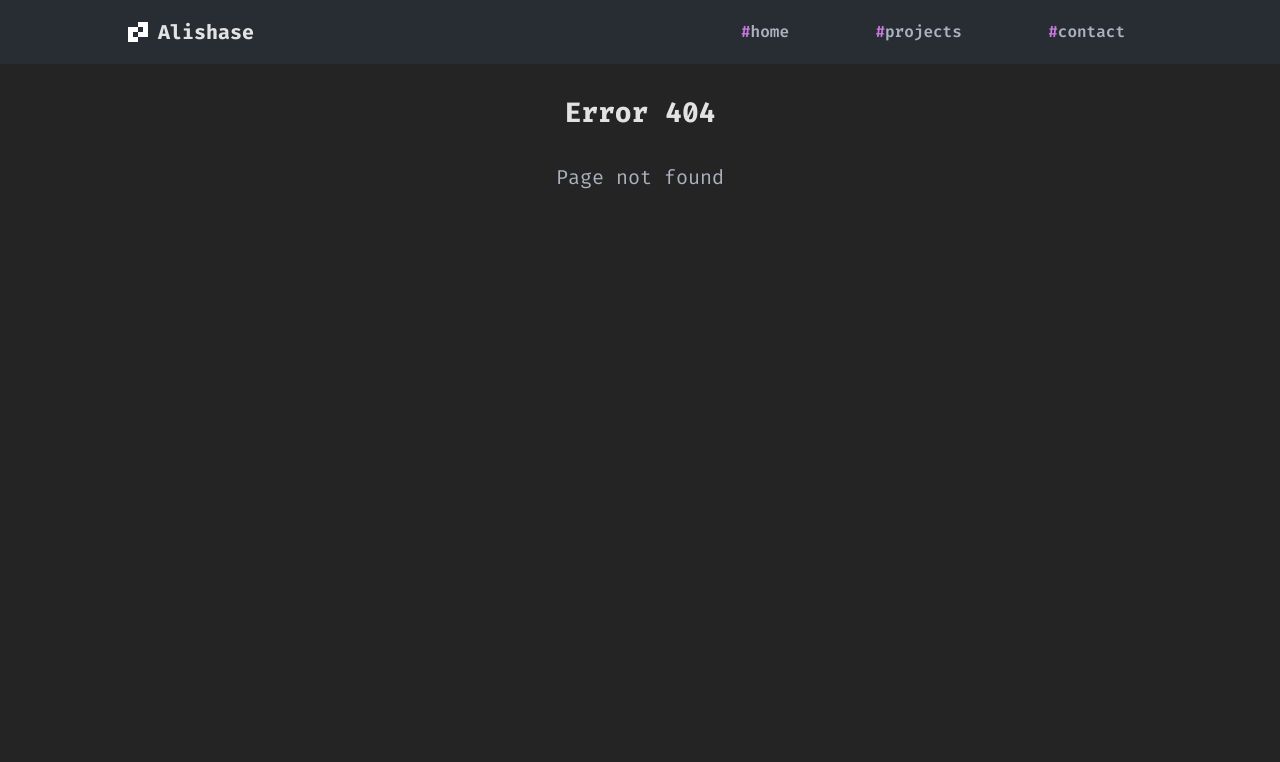
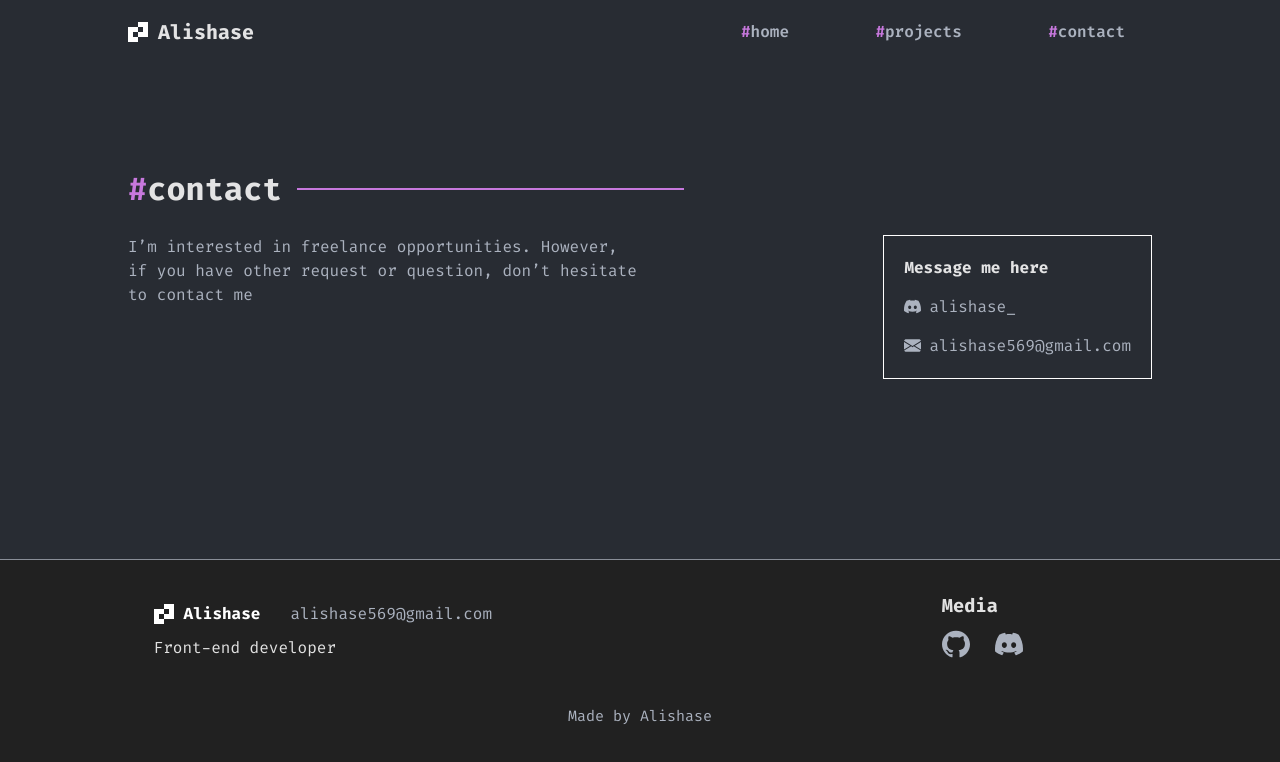
Before and after one commit to alishase/portfolio, a React (Vite) app: page /#/contact in a window 1280 px wide. Before the commit this address had no page. Shown: the top 762 px of the page. Built offline with nearby package versions, Linux system fonts and the light colour scheme.

Commit message:
contact page commit

```diff
--- a/src/App.jsx
+++ b/src/App.jsx
@@ -14,6 +14,7 @@ import { HashRouter, Routes, Route, ScrollRestoration } from "react-router-dom";
 import HomePage from "./pages/HomePage.jsx";
 import ProjectsApp from "./pages/ProjectsApp.jsx";
 import NoPage from "./pages/NoPage.jsx";
+import ContactPage from "./pages/ContactPage.jsx";
 
 function App() {
     const cards = [
@@ -56,6 +57,7 @@ function App() {
                         path="/projects"
                         element={<ProjectsApp cards={cards} />}
                     />
+                    <Route path="/contact" element={<ContactPage />} />
                     <Route path="*" element={<NoPage />} />
                 </Routes>
             </HashRouter>
--- a/src/index.css
+++ b/src/index.css
@@ -728,6 +728,10 @@ div.body {
     background-color: #121212;
 }
 
+.contact-body .contact--section {
+    margin-bottom: 180px;
+}
+
 /* Landscape phones and down */
 @media (max-width: 768px) {
     .projects--main .bgDetail {
--- /dev/null
+++ b/src/pages/ContactPage.jsx
@@ -0,0 +1,16 @@
+import React from "react";
+import Navbar from "../components/Navbar";
+import Contact from "../components/Contact";
+import Footer from "../components/Footer";
+
+const ContactPage = () => {
+    return (
+        <div className="body contact-body">
+            <Navbar />
+            <Contact />
+            <Footer />
+        </div>
+    );
+};
+
+export default ContactPage;
```
